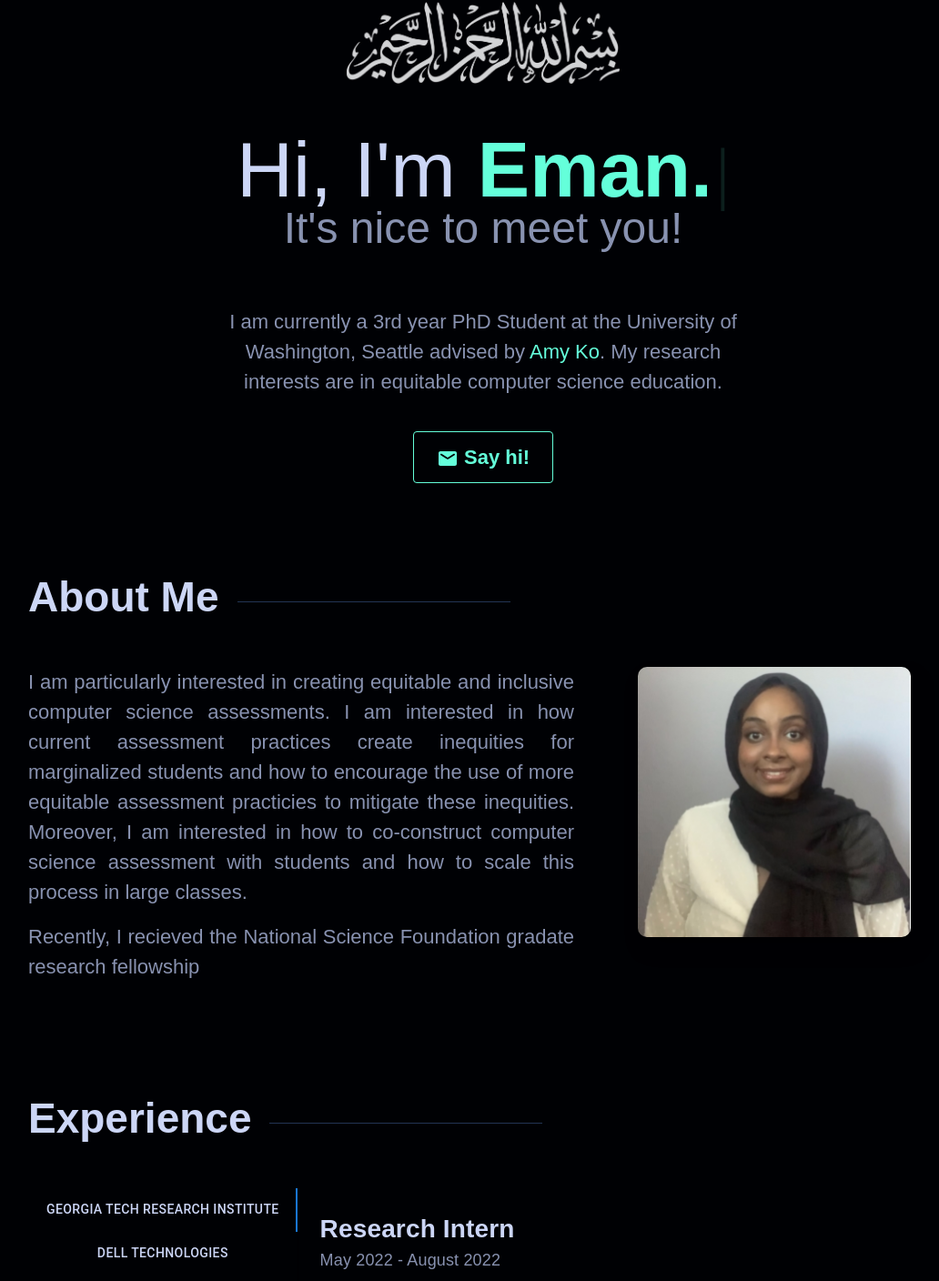
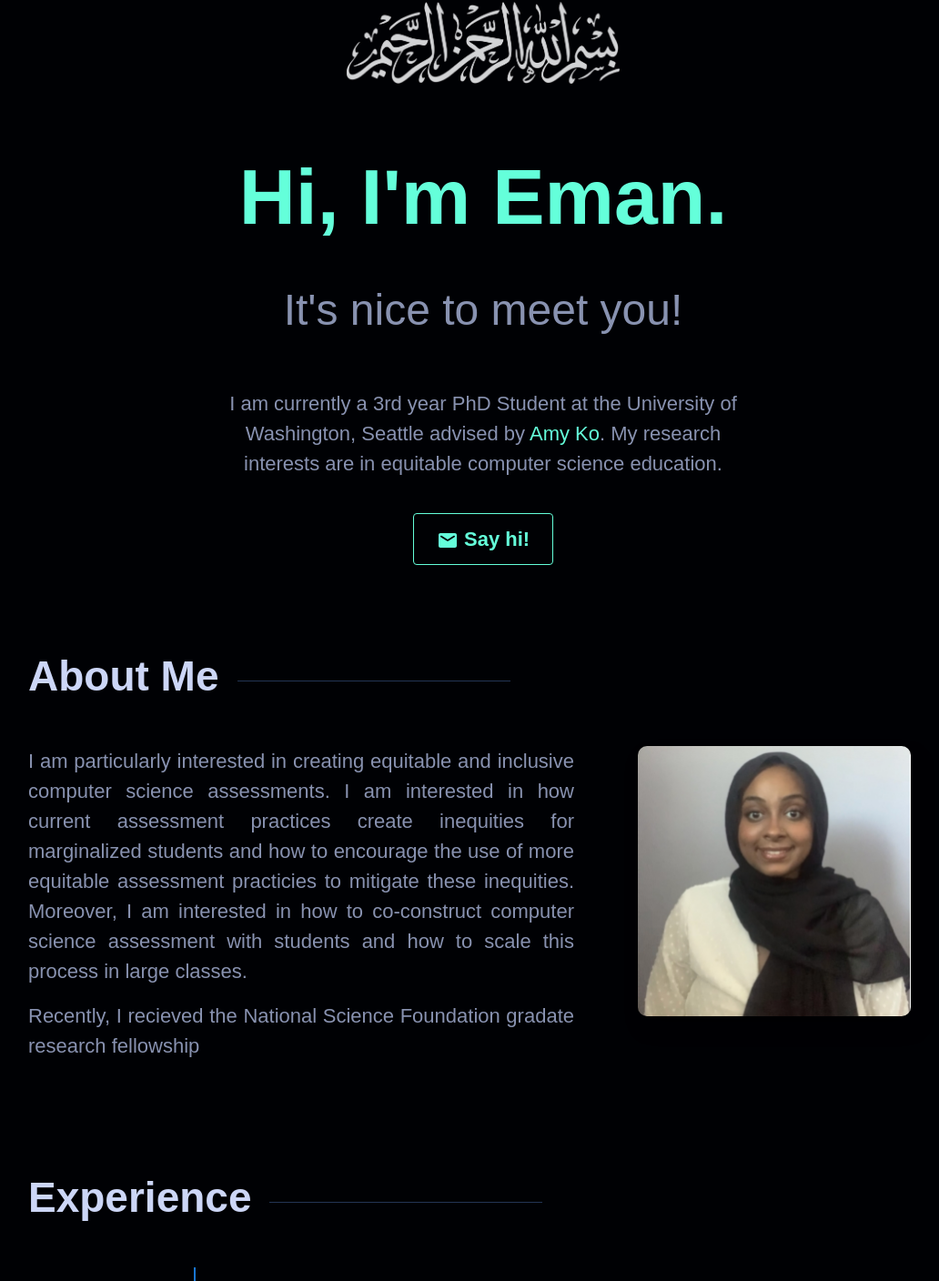
Before and after one commit to eman-sherif/emansherif, a React (Vite) app: page / in a window 1280 px wide. Shown: the part 198-1606 px from the top of the page at 91% size, without its empty margins (109-1141 px from the left). Built offline with nearby package versions, Linux system fonts and the light colour scheme.

Commit message:
Add initial bug fixes (#1)
* save

* react typewrite issue

* build issues

```diff
--- a/index.html
+++ b/index.html
@@ -5,8 +5,10 @@
   <meta name="viewport" content="width=device-width, initial-scale=1.0" />
   <title>Eman Sherif</title>
 </head>
+
 <body>
   <div id="root"></div>
   <script type="module" src="/src/main.tsx"></script>
 </body>
+
 </html>
--- a/src/components/Intro.tsx
+++ b/src/components/Intro.tsx
@@ -1,9 +1,8 @@
 import React from "react";
 
 import "../styles/Intro.css";
-import Typist from "react-typist";
-import "react-typist/dist/Typist.css";
-import EmailRoundedIcon from "@material-ui/icons/EmailRounded";
+import { Typewriter } from 'react-simple-typewriter';
+import EmailRounded from "@mui/icons-material/EmailRounded";
 import FadeInSection from "./FadeInSection";
 
 class Intro extends React.Component {
@@ -27,12 +26,12 @@ class Intro extends React.Component {
                 <div className="intro-image">
                     <img alt="bismillah" src={"/assets/bismillah.png"} width={450} height={150} />
                 </div>
-                <Typist avgTypingDelay={200}>
-                    <span className="intro-title">
-                        {"Hi, I'm "}
-                        <span className="intro-name">{"Eman."}</span>
-                    </span>
-                </Typist>
+                <div className="intro-name">
+                    <Typewriter
+                        words={["Hi, I'm Eman."]}
+                        typeSpeed={200}
+                    />
+                </div>
                 <FadeInSection>
                     <div className="intro-subtitle">It's nice to meet you!</div>
                     <div className="intro-desc">
@@ -44,7 +43,7 @@ class Intro extends React.Component {
                         href="mailto:emans@uw.edu"
                         className="intro-contact"
                     >
-                        <EmailRoundedIcon></EmailRoundedIcon>
+                        <EmailRounded></EmailRounded>
                         {" Say hi!"}
                     </a>
                 </FadeInSection>
--- a/src/components/JobList.tsx
+++ b/src/components/JobList.tsx
@@ -41,7 +41,7 @@ function a11yProps(index: number) {
 export default function VerticalTabs() {
     const [value, setValue] = React.useState(0);
 
-    const handleChange = (event: React.SyntheticEvent, newValue: number) => {
+    const handleChange = (_event: React.SyntheticEvent, newValue: number) => {
         setValue(newValue);
     };
 
@@ -59,7 +59,7 @@ export default function VerticalTabs() {
                     sx={{ borderRight: 1, borderColor: 'divider' }}
                 >
 
-                    <Tab label="Georgia Tech Research Institute" {...a11yProps(0)} />
+                    <Tab label="GTRI" {...a11yProps(0)} />
                     <Tab label="Dell Technologies" {...a11yProps(1)} />
                     <Tab label="UC San Diego" {...a11yProps(2)} />
                     <Tab label="Insulet" {...a11yProps(3)} />
@@ -67,7 +67,7 @@ export default function VerticalTabs() {
                 </Tabs>
             </div>
             <TabPanel value={value} index={0}>
-                <div className='joblist-job-title'>Research Intern</div>
+                <div className='joblist-job-title'>Georgia Tech Research Institute: Research Intern</div>
                 <div className='joblist-duration'> May 2022 - August 2022 </div>
                 <FadeInSection>
                     <ul className='job-description'>
--- a/src/components/NavBar.tsx
+++ b/src/components/NavBar.tsx
@@ -3,8 +3,6 @@ import AppBar from '@mui/material/AppBar';
 import Toolbar from '@mui/material/Toolbar';
 import IconButton from '@mui/material/IconButton';
 import EmailRoundedIcon from '@mui/icons-material/EmailRounded';
-import LinkedInIcon from '@mui/icons-material/LinkedIn';
-import GitHubIcon from '@mui/icons-material/GitHub';
 import Button from '@mui/material/Button';
 import "../styles/NavBar.css";
 
@@ -33,7 +31,7 @@ const NavBar: React.FC<NavBarProps> = () => {
                 <Button color="inherit" href="#projects">
                     Projects
                 </Button>
-                <Button color="inherit" href="https://drive.google.com/file/d/1wIltX3uDRo8rtXrvoBs3o30oW9c0ZVrC/view?usp=sharing">
+                <Button color="inherit" href="https://drive.google.com/file/d/1o06PP2plnbn3gFJMdzvx_Syjbm-stB-K/view?usp=sharing">
                     CV
                 </Button>
 
--- a/src/components/Projects.tsx
+++ b/src/components/Projects.tsx
@@ -1,9 +1,8 @@
 import React from "react";
 import "../styles/Projects.css";
-import FolderOpenRoundedIcon from "@material-ui/icons/FolderOpenRounded";
+import FolderOpenRounded from "@mui/icons-material/FolderOpenRounded";
 import FadeInSection from "./FadeInSection";
-import Carousel from "react-bootstrap/Carousel";
-import Button from "@material-ui/core/Button";
+import { Button } from "@mui/material";
 
 class Projects extends React.Component {
     constructor(props: {}) {
@@ -32,9 +31,9 @@ class Projects extends React.Component {
                                 <li className="projects-card">
                                     <div className="card-header">
                                         <div className="folder-icon">
-                                            <FolderOpenRoundedIcon
+                                            <FolderOpenRounded
                                                 style={{ fontSize: 35 }}
-                                            ></FolderOpenRoundedIcon>
+                                            ></FolderOpenRounded>
                                         </div>
                                     </div>
                                     <div className="card-titles">{"Exploring the impact of Assessment Policies on Marginalized Students' Experience in Post-Secondary Programming Courses"}</div>
--- a/src/styles/Intro.css
+++ b/src/styles/Intro.css
@@ -77,6 +77,19 @@
     background-color: var(--lightest-navy);
 }
 
+.typewriter-cursor {
+    font-size: 1.2em;
+    color: #000;
+    animation: blink 1s infinite;
+}
+
+@keyframes blink {
+    50% {
+        opacity: 0;
+    }
+}
+
+
 b {
     font-size: 17px;
 }
```
Also changed, not shown: package.json (+7 -3 lines), 1 other file (tests, documents, lock files or other folders). Lines whose indentation alone changed are shown as unchanged.
